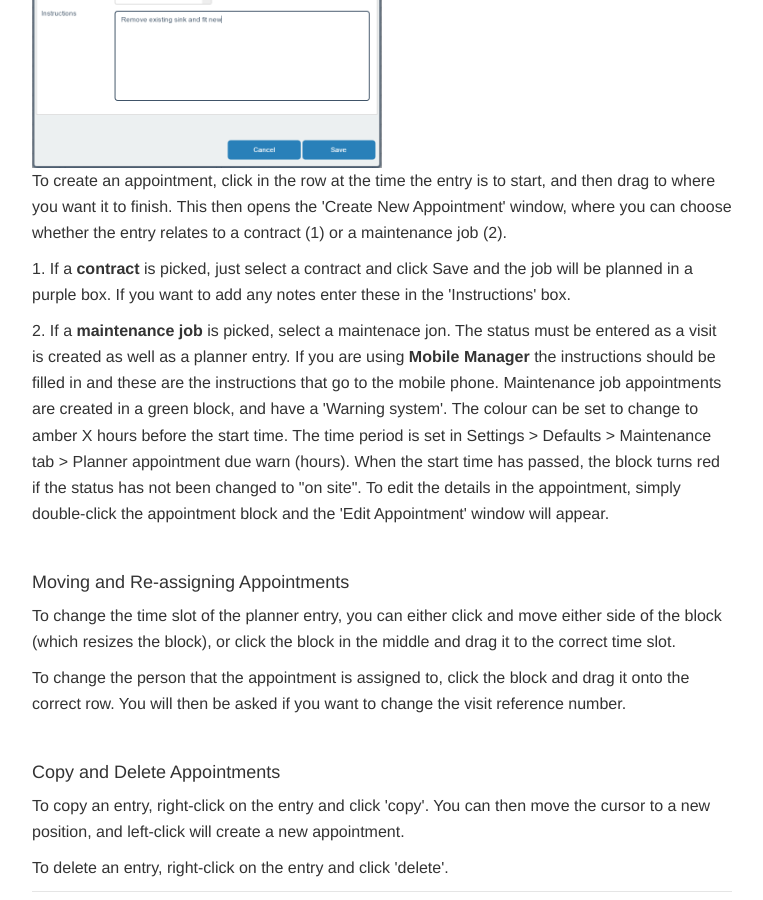
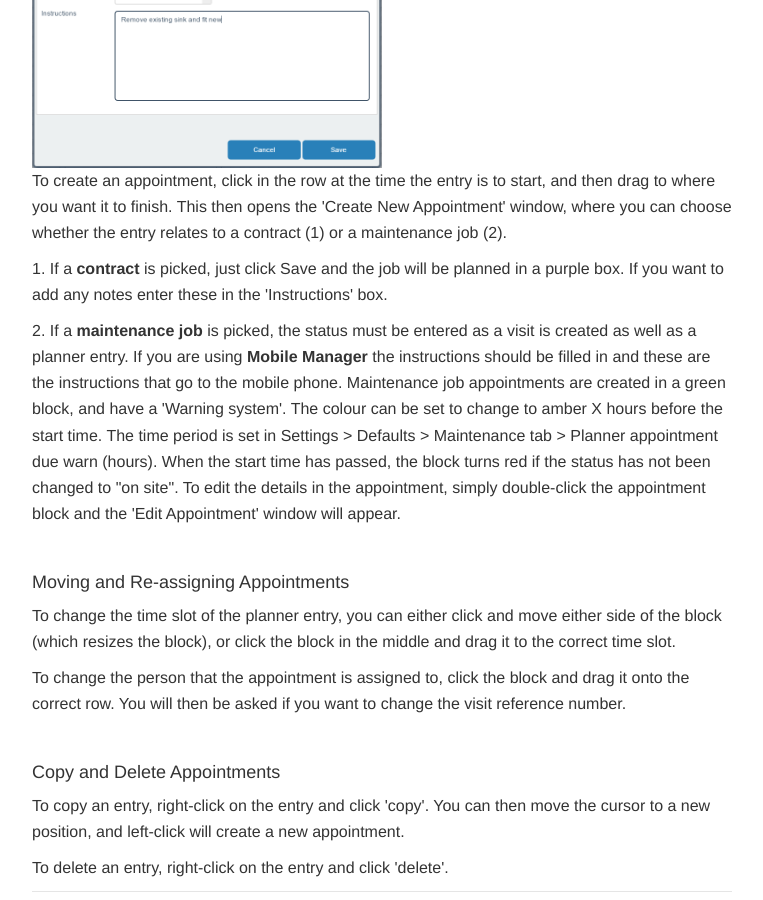
Before and after one commit to JNCSolutions/ConstructionManagerDocs, a Jekyll site: the page built from planner.html, in a window 1280 px wide and 900 px high, scrolled down 5742 px. Shown: the whole window, without its empty margins (258-1021 px from the left). Built offline with Jekyll 4.4.1, drawn with Linux system fonts in a browser that asks for light colours; some of the changed text lies outside the part shown.

Commit message:
Update planner.html

```diff
--- a/planner.html
+++ b/planner.html
@@ -143,11 +143,10 @@ title: Planner
         This then opens the 'Create New Appointment' window, where you can choose whether the entry relates to a contract (1)
         or a maintenance job (2).</p>
 
-    <p>1. If a <b>contract</b> is picked, just select a contract and click Save and the job will be planned in a purple box.
+    <p>1. If a <b>contract</b> is picked, just click Save and the job will be planned in a purple box.
           If you want to add any notes enter these in the 'Instructions' box.</p>
 
-    <p>2. If a <b>maintenance job</b> is picked, select a maintenace jon.
-          The status must be entered as a visit is created as well as a planner entry.
+    <p>2. If a <b>maintenance job</b> is picked, the status must be entered as a visit is created as well as a planner entry.
           If you are using <b>Mobile Manager</b> the instructions should be filled in and these are the instructions that go to the mobile phone.
           Maintenance job appointments are created in a green block, and have a 'Warning system'.
           The colour can be set to change to amber X hours before the start time.
@@ -155,8 +154,8 @@ title: Planner
           When the start time has passed, the block turns red if the status has not been changed to "on site".
           To edit the details in the appointment, simply double-click the appointment block
           and the 'Edit Appointment' window will appear. </p>
+        <br>
 
-        <br>
     <h4 id="moving-appointments">Moving and Re-assigning Appointments</h4>
     <p>To change the time slot of the planner entry, you can either click and move either side of the block (which resizes the block),
     or click the block in the middle and drag it to the correct time slot.</p>
```
Also changed, not shown: other parts of planner.html (+1 -1 lines).
